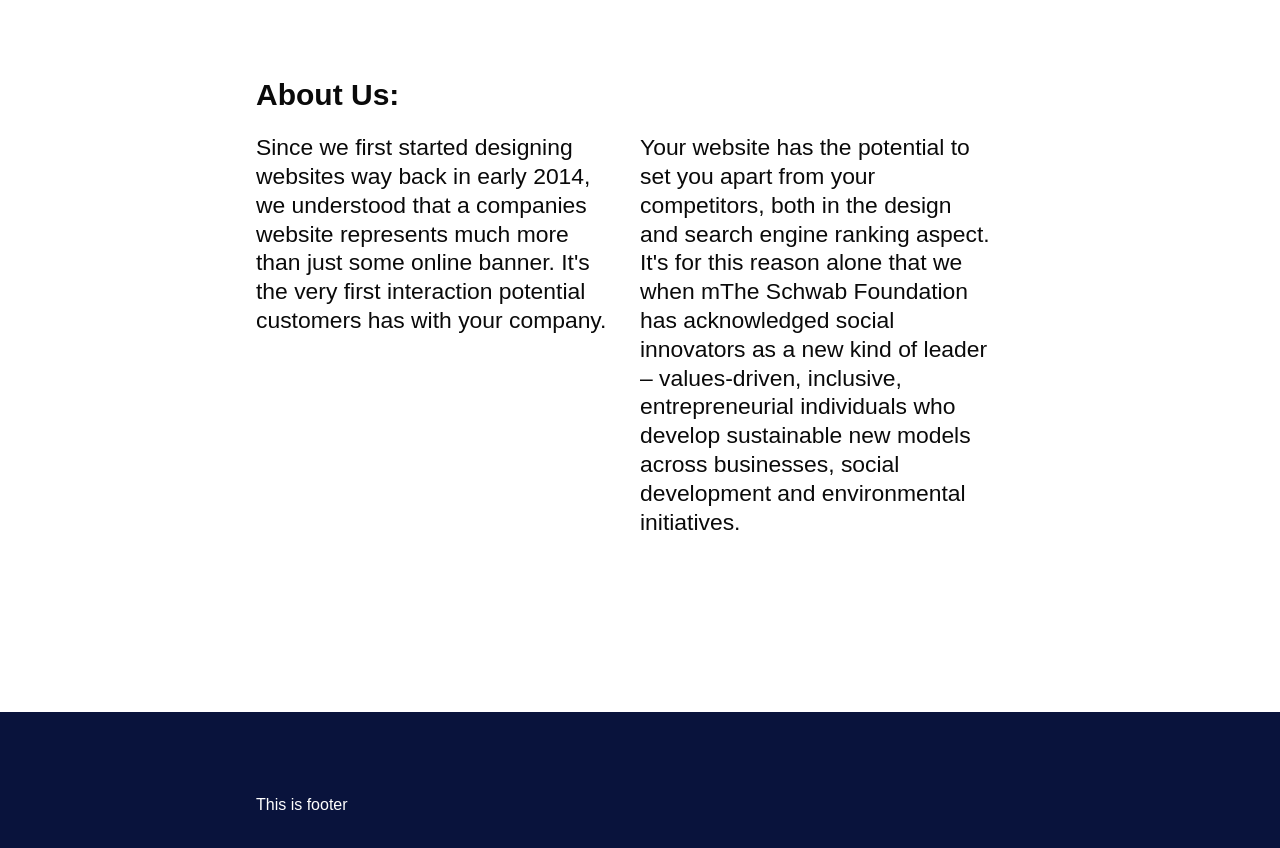
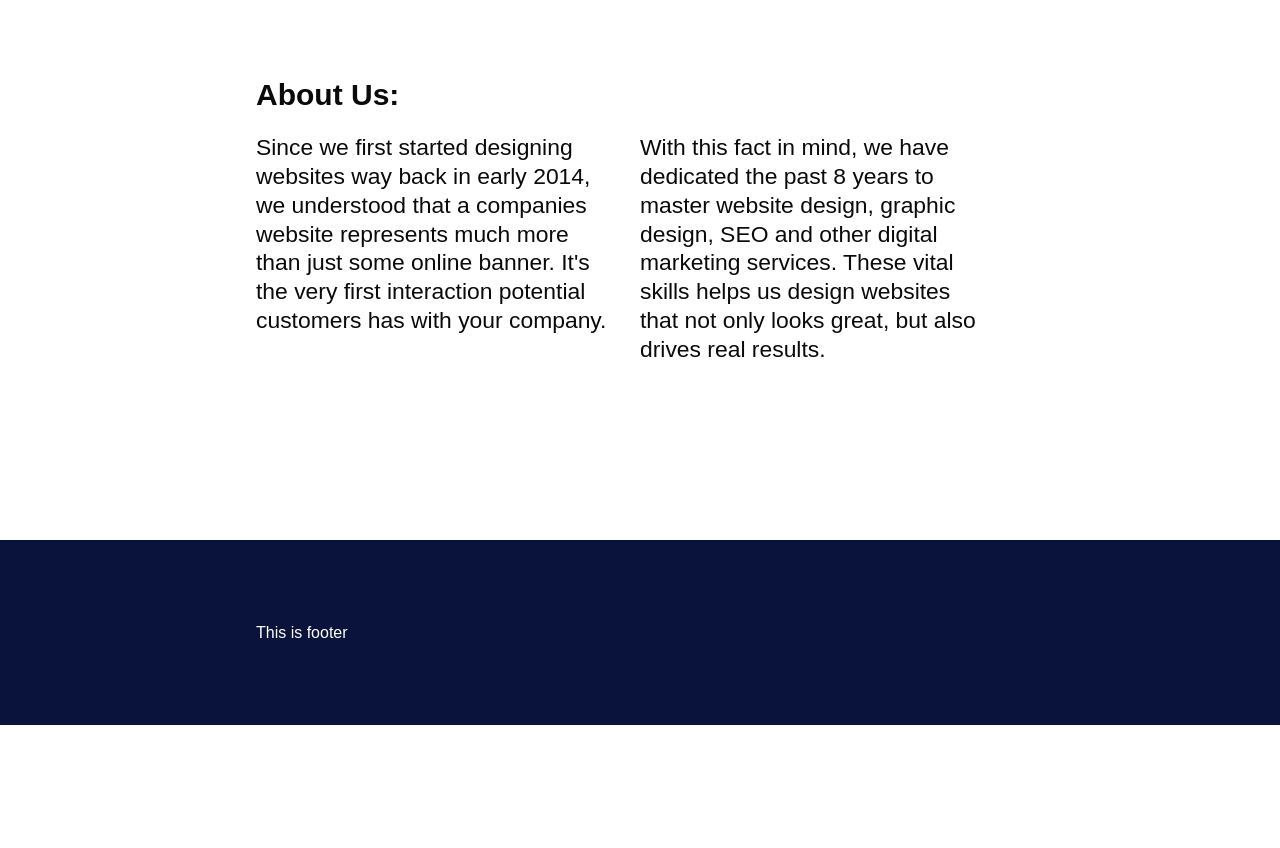
Before and after one commit to Iancahn/PixelByPixel, a React (Create React App) app: page / in a window 1280 px wide. Shown: the part 4080-4928 px from the top of the page. After the commit the page ends 4805 px from the top, so only its background shows below. Built offline with nearby package versions, Linux system fonts and the light colour scheme; a web font is replaced by a local one.

Commit message:
HomeAbout component completed

```diff
--- a/src/components/HomeAbout.jsx
+++ b/src/components/HomeAbout.jsx
@@ -18,8 +18,8 @@ function HomeAbout() {
                             It's the very first interaction potential customers has with your company.</p>
                     </div>
                     <div className="column">
-                        <p>Your website has the potential to set you apart from your competitors, both in the design and search engine ranking aspect.
-                            It's for this reason alone that we  when mThe Schwab Foundation has acknowledged social innovators as a new kind of leader – values-driven, inclusive, entrepreneurial individuals who develop sustainable new models across businesses, social development and environmental initiatives.</p>
+                        <p>With this fact in mind, we have dedicated the past 8 years to master website design, graphic design, SEO and other digital marketing services.
+                            These vital skills helps us design websites that not only looks great, but also drives real results.</p>
                     </div>
                 </div>
             </div>
```
